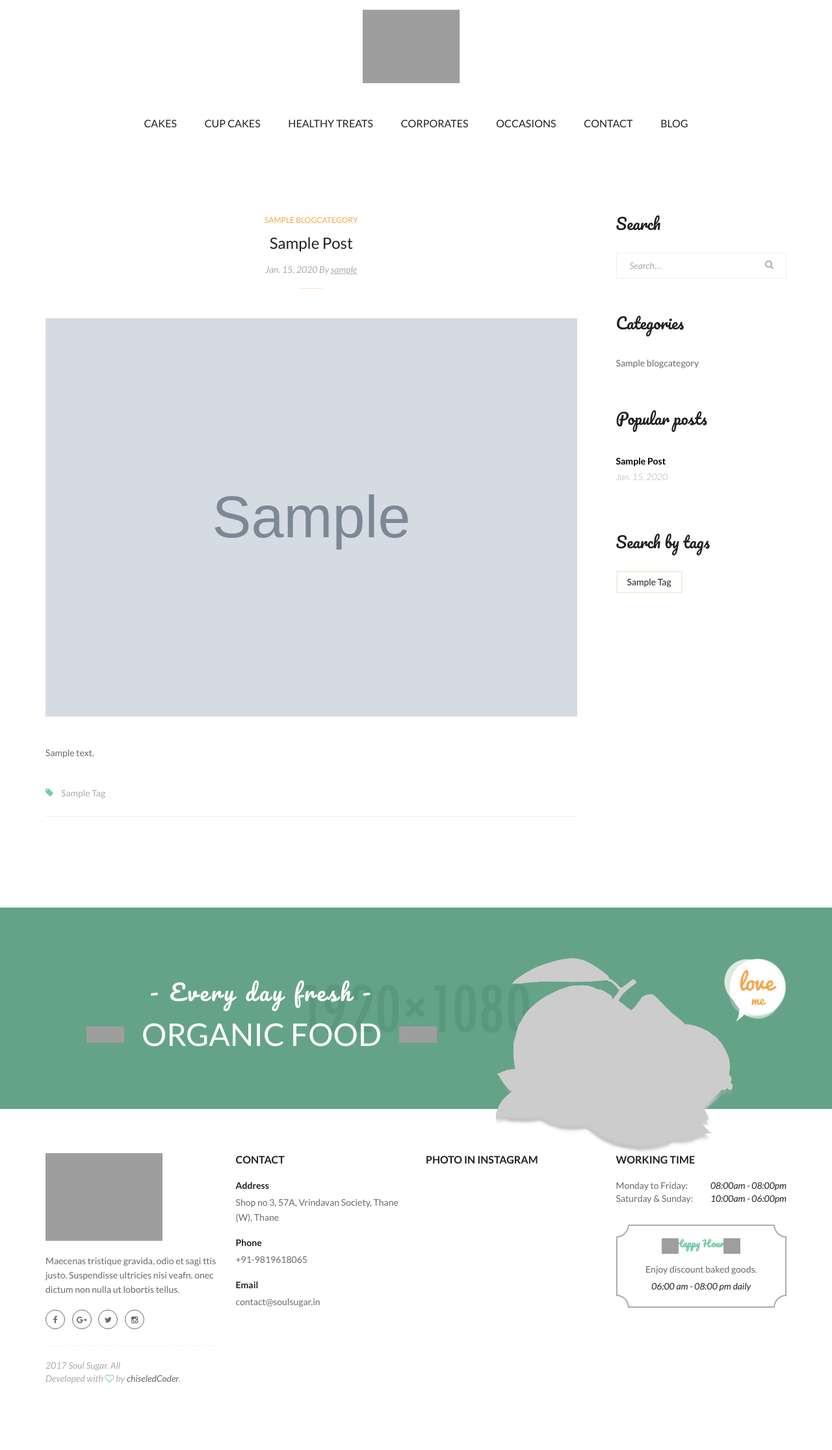
After one commit to chiseledCoder-zz/soulsugar, a Django app: a page that uses templates/all_js.html in a window 1280 px wide. The commit adds this page. Shown: the whole page at 65% size. Run offline with Django 3.2, Linux system fonts and the light colour scheme; tables that the repository leaves empty hold one stand-in row (values such as "Sample post"); grey boxes marked "Sample" are stand-in pictures; parts of the project's set-up code (start-up, migrations or seed data) failed here and were passed over; some libraries are stand-ins or nearby versions; grey boxes are pictures that could not be loaded.

Commit message:
1. post details done. 2. post sharing done. 3. pagination done. 4. contact page done.

```diff
--- a/blog/models.py
+++ b/blog/models.py
@@ -35,7 +35,7 @@
 		return super(BlogCategory, self).save(*args, **kwargs)
 
 	def get_absolute_url(self):
-		return reverse("post:details", kwargs={"title": self.title})
+		return reverse("category_search", kwargs={"category_slug": self.slug})
 
 class PostQuerySet(models.query.QuerySet):
 	def not_draft(self):
@@ -75,7 +75,7 @@
 		return self.title
 
 	def get_absolute_url(self):
-		return reverse("post:details", kwargs={"slug": self.slug})
+		return reverse("post_detail", kwargs={"post_slug": self.slug})
 
 	class Meta:
 		ordering = ["-publish_date"]
@@ -99,4 +99,4 @@
 		return super(Tag, self).save(*args, **kwargs)
 
 	def get_absolute_url(self):
-		return reverse("post:details", kwargs={"title": self.title})
+		return reverse("tag_search", kwargs={"tag_slug": self.slug})
--- a/blog/urls.py
+++ b/blog/urls.py
@@ -5,6 +5,7 @@
 urlpatterns = [
 
     url(r'^blog/blog_list/$', views.blog_list, name='blog_list'),
-    url(r'^blog/tag_search/(?P<tag_name>[\w-]+)$', views.tag_search, name='tag_search'),
-    url(r'^blog/category_search/(?P<category_name>[\w-]+)$', views.category_search, name='category_search'),
+    url(r'^blog/post/(?P<post_slug>[\w-]+)/$', views.post_detail, name='post_detail'),
+    url(r'^blog/tag_search/(?P<tag_slug>[\w-]+)/$', views.tag_search, name='tag_search'),
+    url(r'^blog/category_search/(?P<category_slug>[\w-]+)/$', views.category_search, name='category_search'),
     ]
--- a/blog/views.py
+++ b/blog/views.py
@@ -19,23 +19,24 @@
 
 # Create your views here.
 
-def post_detail(request, slug):
-	instance = get_object_or_404(Post, slug=slug)
+def post_detail(request, post_slug):
+	instance = get_object_or_404(Post, slug=post_slug)
 	if instance.draft == True:
 		raise Http404
 	share_string = quote_plus(instance.content)
 	tags = Tag.objects.all()
 	blog_categorys = BlogCategory.objects.all()
 	recent_blogs_list = Post.objects.all()[:5]
+	share_string = quote_plus(instance.content)
 	context = {
-		"title" : instance.title,
-		"instance": instance,
+		"site_name": "Blog - " + str(instance.title),
+		"object": instance,
 		"share_string": share_string,
 		"tags": tags,
 		"blog_categorys": blog_categorys,
 		"recent_post_list": recent_blogs_list
 	}
-	template = "blog/post_detail.html"
+	template = "blog/blog_detail.html"
 	return render(request, template, context)
 
 def blog_list(request):
@@ -44,7 +45,7 @@
 	query = request.GET.get('q')
 	if query:
 		queryset_list = queryset_list.filter(Q(title__icontains==query)|Q(content__icontains==query)).distinct()
-	paginator = Paginator(queryset_list, 2)
+	paginator = Paginator(queryset_list, 10)
 	page = request.GET.get("page")
 	try:
 		queryset = paginator.page(page)
@@ -67,14 +68,14 @@
 	return render(request, template, context)
 
 
-def tag_search(request, tag_name):
-	blogs = get_list_or_404(Post, tags__slug__iexact=tag_name)
+def tag_search(request, tag_slug):
+	blogs = get_list_or_404(Post, tags__slug__iexact=tag_slug)
 	tags = Tag.objects.all()
 	blog_categorys = BlogCategory.objects.all()
 	recent_blogs_list = Post.objects.all()[:5]
 	template = "blog/blog_list.html"
 	context = {
-		"site_name": "Blog Search by "+ str(tag_name),
+		"site_name": "Blog Search by "+ str(tag_slug),
 		"tags": tags,
 		"blog_categorys": blog_categorys,
 		"object_list": blogs,
@@ -82,14 +83,14 @@
 	}
 	return render(request, template, context)
 
-def category_search(request, category_name):
-	blogs = get_list_or_404(Post, category__slug__iexact=category_name)
+def category_search(request, category_slug):
+	blogs = get_list_or_404(Post, category__slug__iexact=category_slug)
 	tags = Tag.objects.all()
 	blog_categorys = BlogCategory.objects.all()
 	recent_blogs_list = Post.objects.all()[:5]
 	template = "blog/blog_list.html"
 	context = {
-		"site_name": "Blog Search by "+ str(category_name),
+		"site_name": "Blog Search by "+ str(category_slug),
 		"tags": tags,
 		"blog_categorys": blog_categorys,
 		"object_list": blogs,
--- a/frontend/urls.py
+++ b/frontend/urls.py
@@ -5,4 +5,5 @@
 urlpatterns = [
 
     url(r'^$', views.index, name='index'),
+    url(r'^contact/$', views.contact, name='contact')
     ]
--- a/frontend/views.py
+++ b/frontend/views.py
@@ -13,3 +13,4 @@
 	context = {
 		"site_name" : "Contact Us"
 	}
+	return render(request, template, context)
--- a/static_src/our_static/js/google-map-custom.js
+++ b/static_src/our_static/js/google-map-custom.js
@@ -5,7 +5,7 @@
     function initialize() {
         var mapProp = {
             center: myCenter,
-            zoom: 16,
+            zoom: 19,
             scrollwheel: false,
             mapTypeControlOptions: {
                 mapTypeIds: [ google.maps.MapTypeId.ROADMAP, "map_style" ]
--- a/templates/all_js.html
+++ b/templates/all_js.html
@@ -16,3 +16,5 @@
 <script type='text/javascript' src="{% static 'js/owl.carousel.min.js' %}"></script>
 <script type='text/javascript' src="{% static 'js/jflickrfeed.min.js' %}"></script>
 <script type='text/javascript' src="{% static 'js/jquery.magnific-popup.js' %}"></script>
+<script type='text/javascript' src='http://maps.googleapis.com/maps/api/js?ver=1.0'></script>
+<script type='text/javascript' src="{% static 'js/google-map-custom.js' %}"></script>
--- /dev/null
+++ b/templates/blog/blog_detail.html
@@ -0,0 +1,59 @@
+{% extends 'base.html' %}
+{% load staticfiles %}
+{% block content %}
+<div class="main">
+				<div class="single noo-shop-main">
+					<div class="container">
+						<div class="row">
+							<div class="noo-main col-md-9">
+								<article>
+									<div class="blog-item">
+										<div class="blog-description">
+											<span class="cat">
+												<a href="{{ object.category.get_absolute_url }}">{{ object.category }}</a>
+											</span>
+											<h1>{{ object.title|title }}</h1>
+											<span class="meta">
+												{{ object.publish_date }} By <a href="#">{{ object.user }}</a>
+											</span>
+										</div>
+										{% if object.image %}
+											<div class="content-featured">
+												<div class="blog-thumbnail">
+													<div class="content-thumb">
+														<img width="740" height="440" src="{{ object.image.url }}" alt="" />
+													</div>
+												</div>
+											</div>
+										{% else %}
+
+										{% endif %}
+										<div class="blog_excerpt">
+											<p>{{ object.content|safe|linebreaks  }}</p>
+										</div>
+									</div>
+								</article>
+								<div class="content-meta">
+									<div class="content-tags">
+										<span class="fa fa-tag"></span>
+										{% for tag in object.tags.all %}
+											<a href="{{ tag.get_absolute_url }}">{{ tag }}</a>
+										{% endfor %}
+									</div>
+								</div>
+							</div>
+							{% include 'blog/blog_right_sidebar.html' %}
+						</div>
+					</div>
+				</div>
+				<div class="noo-footer-shop-now">
+					<div class="container">
+						<div class="col-md-7">
+							<h4>- Every day fresh -</h4>
+							<h3>organic food</h3>
+						</div>
+						<img src="images/organici-love-me.png" class="noo-image-footer" alt="" />
+					</div>
+				</div>
+			</div>
+{% endblock %}
--- a/templates/blog/blog_right_sidebar.html
+++ b/templates/blog/blog_right_sidebar.html
@@ -12,7 +12,7 @@
 			<ul>
 				{% for blog_category_name in blog_categorys %}
 					<li>
-						<a href="{% url 'category_search' blog_category_name.slug %}">{{ blog_category_name }}</a>
+						<a href="{{ blog_category.get_absolute_url }}">{{ blog_category_name }}</a>
 					</li>
 				{% endfor %}
 			</ul>
@@ -34,7 +34,7 @@
 			<h3 class="widget-title">Search by tags</h3>
 				<div class="tagcloud">
 					{% for tag in tags %}
-						<a href="{% url 'tag_search' tag.slug %}">{{ tag }}</a>
+						<a href="{{ tag.get_absolute_url }}">{{ tag }}</a>
 					{% endfor %}
 				</div>
 		</div>
--- a/templates/navbar.html
+++ b/templates/navbar.html
@@ -51,7 +51,7 @@
 										<li class="menu-item-has-children">
 											<a href="blog.html">Occasions</a>
 										</li>
-										<li><a href="contact.html">Contact</a></li>
+										<li><a href="{% url 'contact' %}">Contact</a></li>
 										<li><a href="{% url 'blog_list' %}">Blog</a></li>
 									</ul>
 								</nav>
```
Also changed, not shown: templates/blog/blog_list.html (+5 -11 lines), templates/contact.html (+6 -9 lines), blog/migrations/0006_auto_20171027_2236.py (added), blog/migrations/0007_auto_20171027_2249.py (added).
